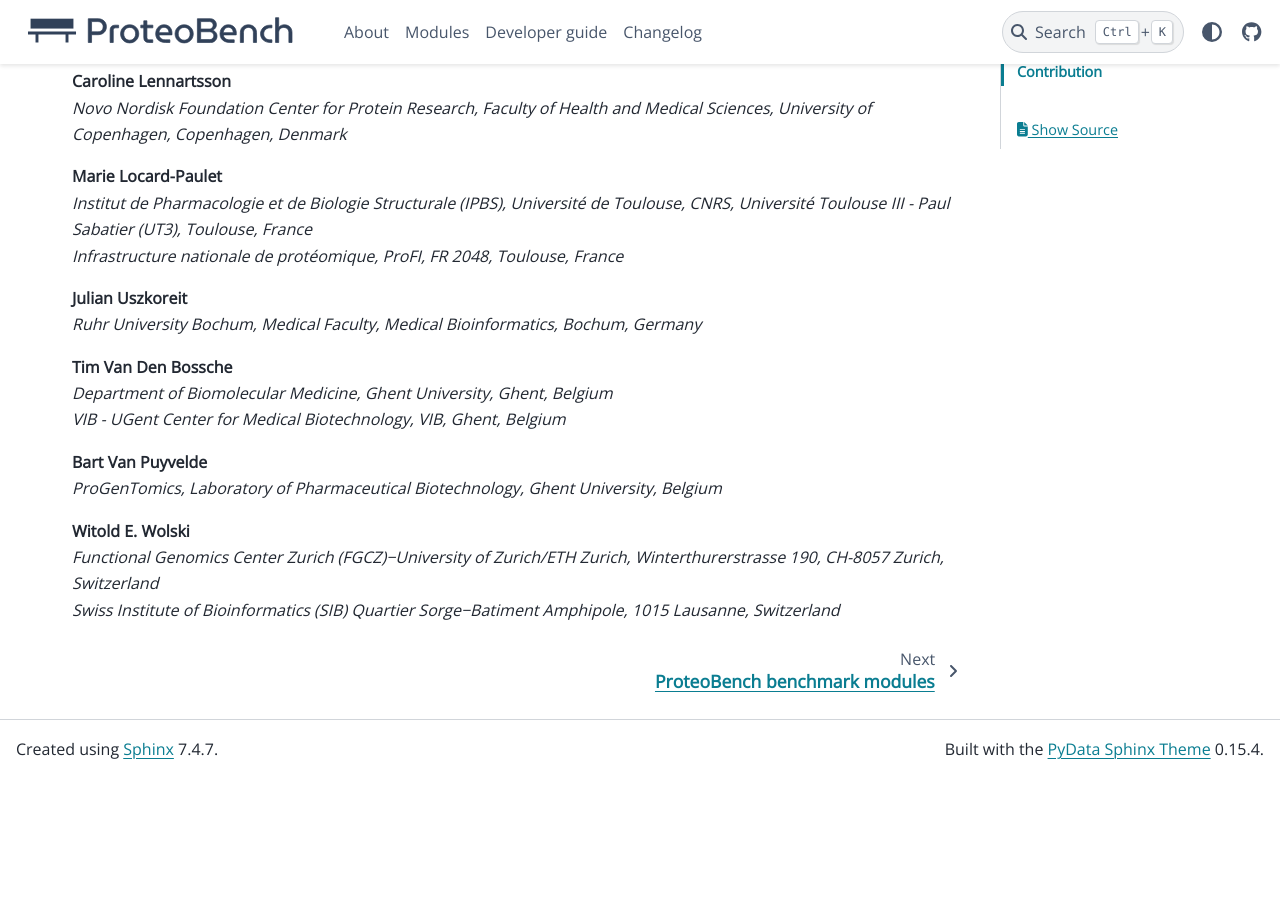
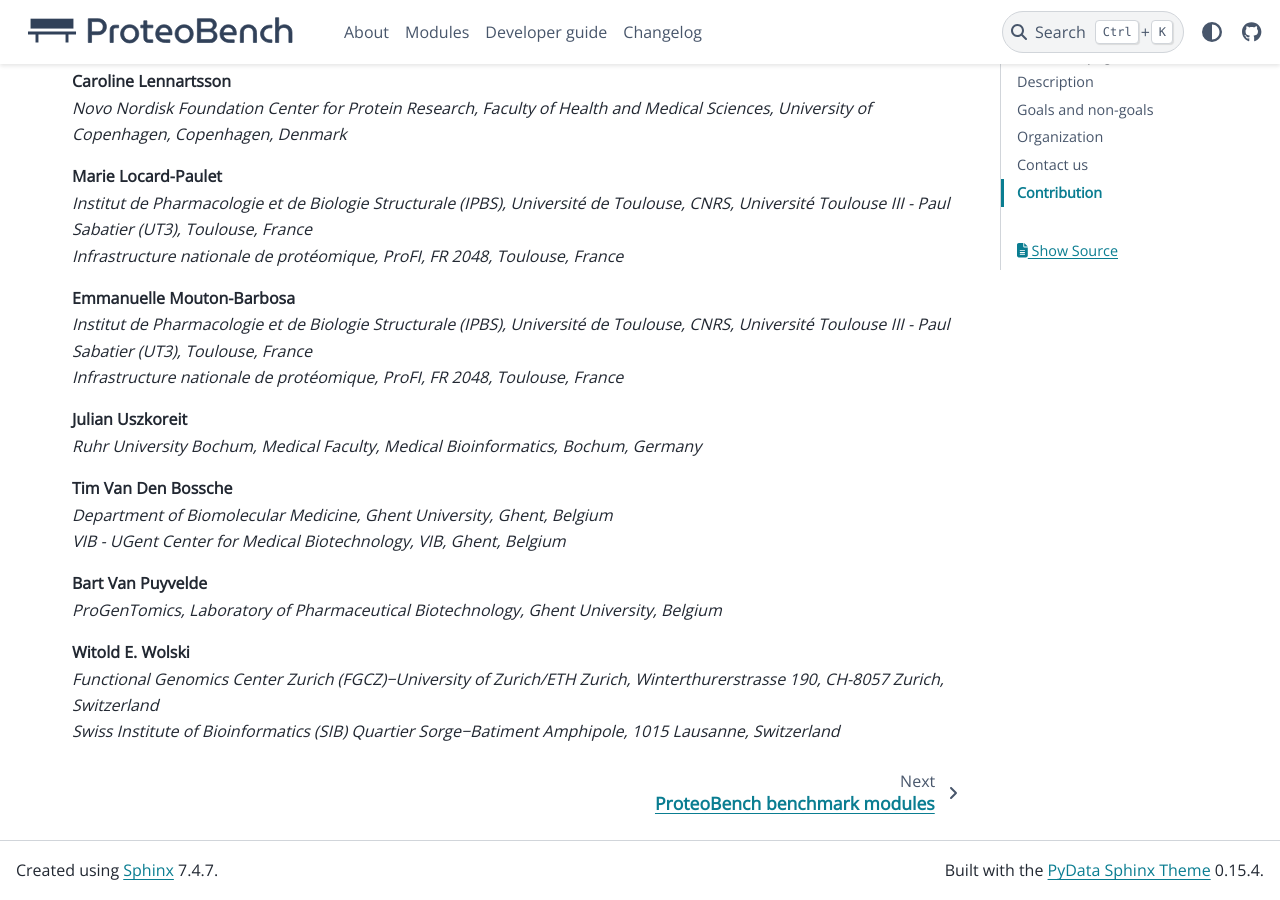
Before and after one commit to Proteobench/ProteoBench, a Sphinx documentation site: the page built from docs/index.rst, in a window 1280 px wide and 900 px high, scrolled down 1696 px. Built offline with Sphinx 7.4.7 and the PyData theme 0.15.4, drawn with Linux system fonts in a browser that asks for light colours; pages that are not in the unit, such as notebooks, are missing from menus; before the commit the page ends 2474 px from its top, so only the background shows below that.

Commit message:
Update index.rst

```diff
--- a/docs/index.rst
+++ b/docs/index.rst
@@ -90,6 +90,11 @@
     *Infrastructure nationale de protéomique, ProFI, FR 2048, Toulouse, France*
 
 .. line-block::
+    **Emmanuelle Mouton-Barbosa**
+    *Institut de Pharmacologie et de Biologie Structurale (IPBS), Université de Toulouse, CNRS, Université Toulouse III - Paul Sabatier (UT3), Toulouse, France*
+    *Infrastructure nationale de protéomique, ProFI, FR 2048, Toulouse, France*
+
+.. line-block::
     **Julian Uszkoreit**
     *Ruhr University Bochum, Medical Faculty, Medical Bioinformatics, Bochum, Germany*
 
```
